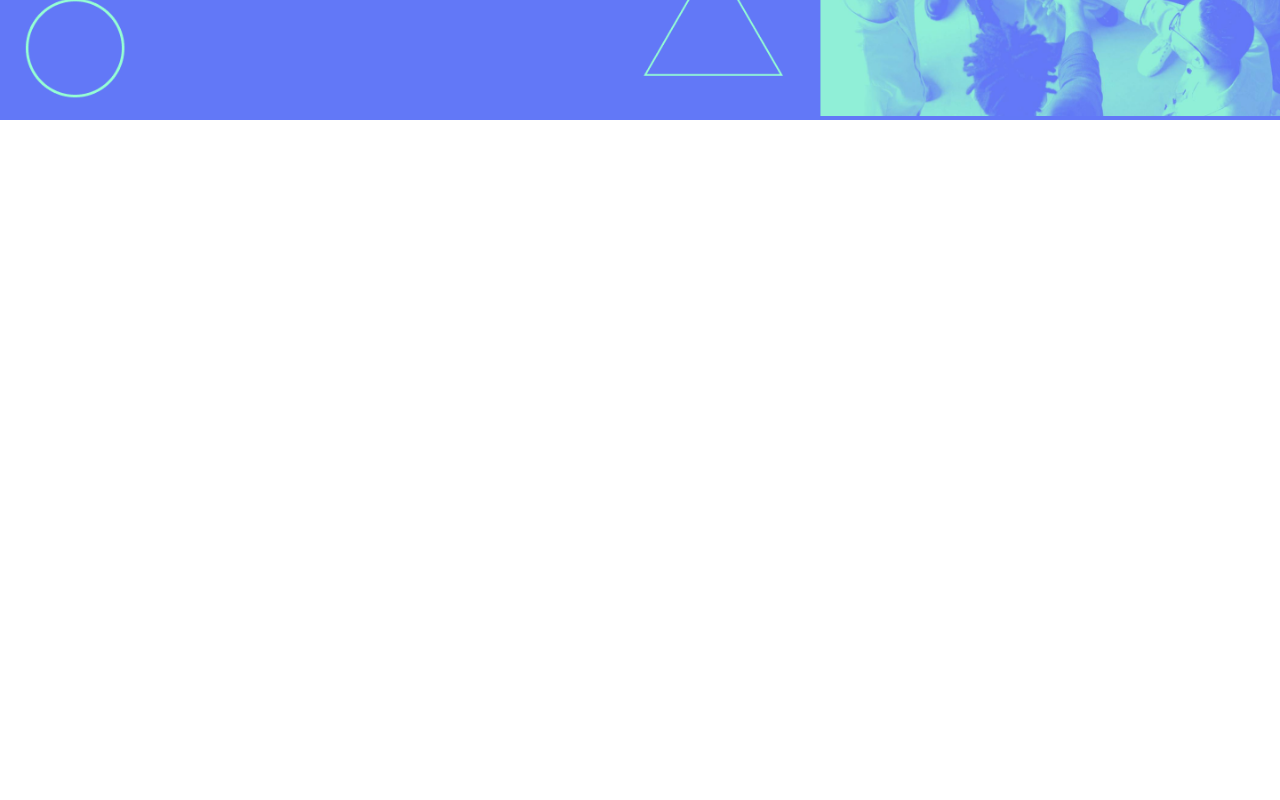
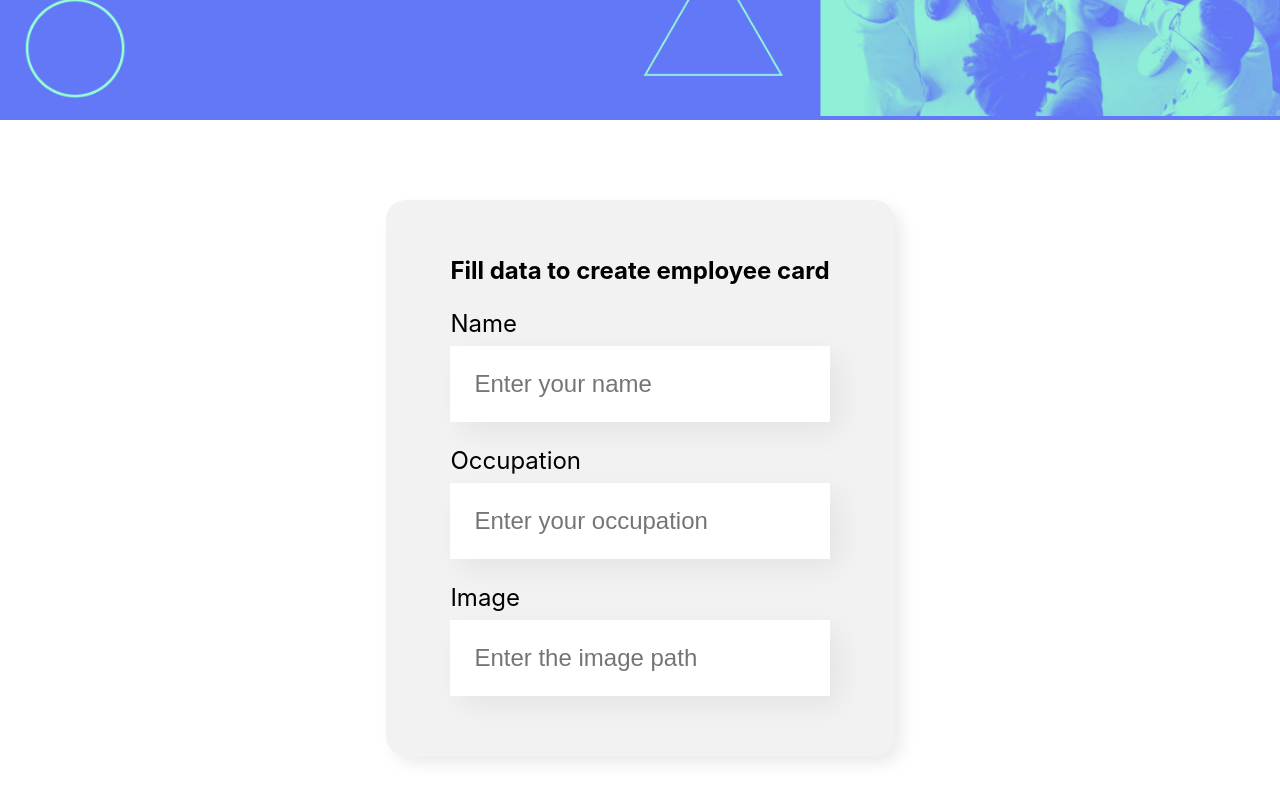
Before and after one commit to MathPelicer/organo-react-alura, a JavaScript app: page / in a window 1280 px wide. Shown: the part 378-1178 px from the top of the page. Before the commit the page ends 800 px from the top, so only its background shows below. Built offline with nearby package versions, Linux system fonts and the light colour scheme; the HTML template or start-up script is replaced by a standard one.

Commit message:
feat: add form and textField components

```diff
--- a/src/App.js
+++ b/src/App.js
@@ -1,9 +1,11 @@
 import Banner from './Components/Banner/Banner';
+import Form from './Components/Form';
 
 function App() {
   return (
     <div className="App">
       <Banner />
+      <Form />
     </div>
   );
 }
--- a/src/Components/Banner/Banner.js
+++ b/src/Components/Banner/Banner.js
@@ -1,6 +1,6 @@
 import './Banner.css'
 
-function Banner()
+const Banner = () =>
 {
     return(
         <header className='banner'>
--- /dev/null
+++ b/src/Components/Form/Form.css
@@ -0,0 +1,13 @@
+.formSection {
+    display: flex;
+    justify-content: center;
+    margin: 80px 0;
+}
+
+.formSection form{
+    max-width: 80%;
+    background-color: #F2F2F2;
+    border-radius: 20px;
+    padding: 36px 64px;
+    box-shadow: 8px 8px 16px rgba(0, 0, 0, 0.08);
+}
--- /dev/null
+++ b/src/Components/Form/index.js
@@ -0,0 +1,17 @@
+import TextField from '../TextField'
+import './Form.css'
+
+const Form = () => {
+    return(
+        <section className='formSection'>
+            <form>
+                <h2>Fill data to create employee card</h2>
+                <TextField label="Name" placeholder = "Enter your name"/>
+                <TextField label="Occupation" placeholder = "Enter your occupation"/>
+                <TextField label="Image" placeholder = "Enter the image path"/>
+            </form>
+        </section>
+    )
+}
+
+export default Form
--- /dev/null
+++ b/src/Components/TextField/TextField.css
@@ -0,0 +1,19 @@
+.textField {
+    margin: 24px 0;
+}
+
+.textField label {
+    display: block;
+    margin-bottom: 8px;
+    font-size: 24px;
+}
+
+.textField input {
+    background-color: #FFF;
+    box-shadow: 10px 10px 30px rgba(0, 0, 0, 0.06);
+    width: 100%;
+    border: none;
+    font-size: 24px;
+    padding: 24px;
+    box-sizing: border-box;
+}
--- /dev/null
+++ b/src/Components/TextField/index.js
@@ -0,0 +1,14 @@
+import './TextField.css'
+
+const TextField = (props) => {
+    return (
+        <div className="textField">
+            <label>
+                {props.label}
+            </label>
+            <input placeholder={props.placeholder}/>
+        </div>
+    )
+}
+
+export default TextField
```
Also changed, not shown: 1 other file (tests, documents, lock files or other folders).
